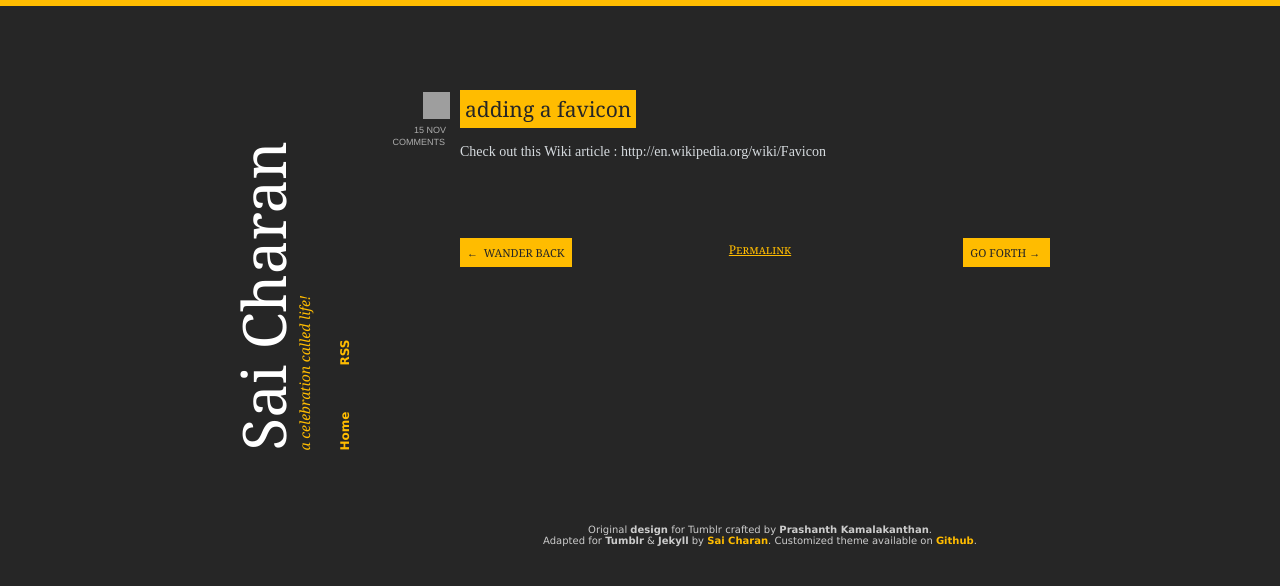
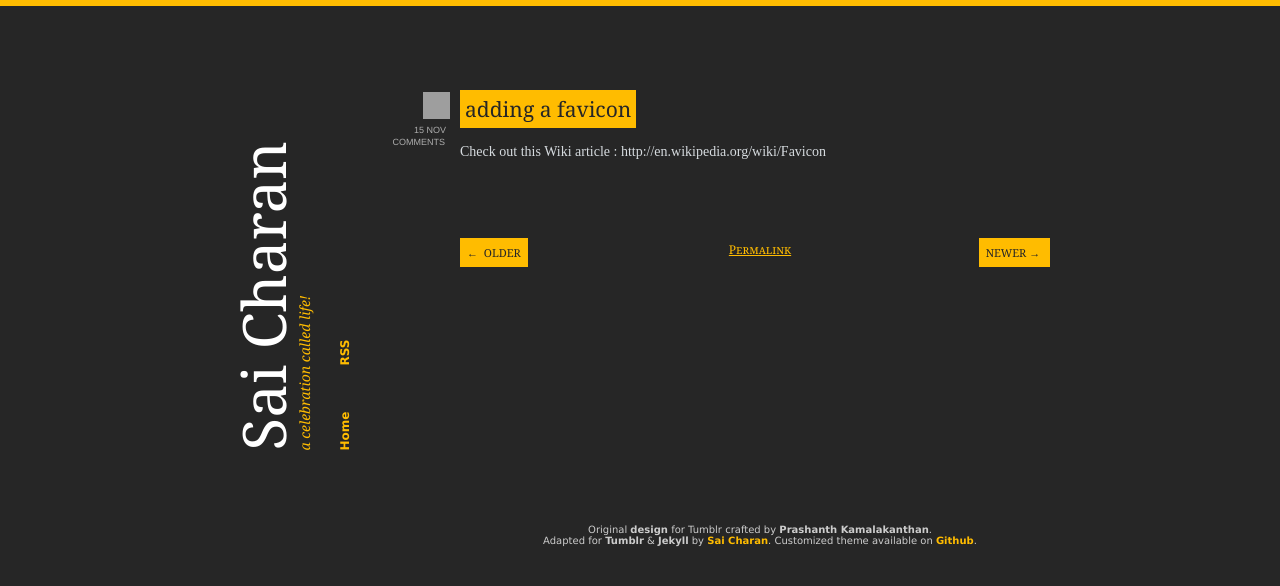
Before and after one commit to arjunasuresh3/scharan.github.com, a Jekyll site: the page built from _posts/2006-11-15-adding-a-favicon.html, in a window 1280 px wide. Shown: the top 586 px of the page. Built offline with Jekyll 4.4.1, drawn with Linux system fonts in a browser that asks for light colours; nearby versions of some CDN libraries; some web fonts are replaced; comment, search, counter and statistics services are not loaded; a style sheet for code colours, icons or effects is not loaded; grey boxes are pictures that could not be loaded.

Commit message:
Older & Newer for individual post navigation.

```diff
--- a/_layouts/default.html
+++ b/_layouts/default.html
@@ -65,11 +65,11 @@
       <div id="pagenav">
 	<div class="inner">
 	  {% if page.previous.url  %}
-	  <a id="older" href="{{ page.previous.url }}">&larr;&nbsp; Wander back</a>
+	  <a id="older" href="{{ page.previous.url }}">&larr;&nbsp; Older</a>
 	  {% endif %}
 	  <span id="pages"> <a href="{{page.id}}" class="source a"> Permalink </a> </span>
 	  {% if page.next.url  %}
-	  <a id="newer" href="{{ page.next.url }}">Go forth &rarr;&nbsp;</a>
+	  <a id="newer" href="{{ page.next.url }}">Newer &rarr;&nbsp;</a>
 	  {% endif %}
 	</div>
       </div>
```
